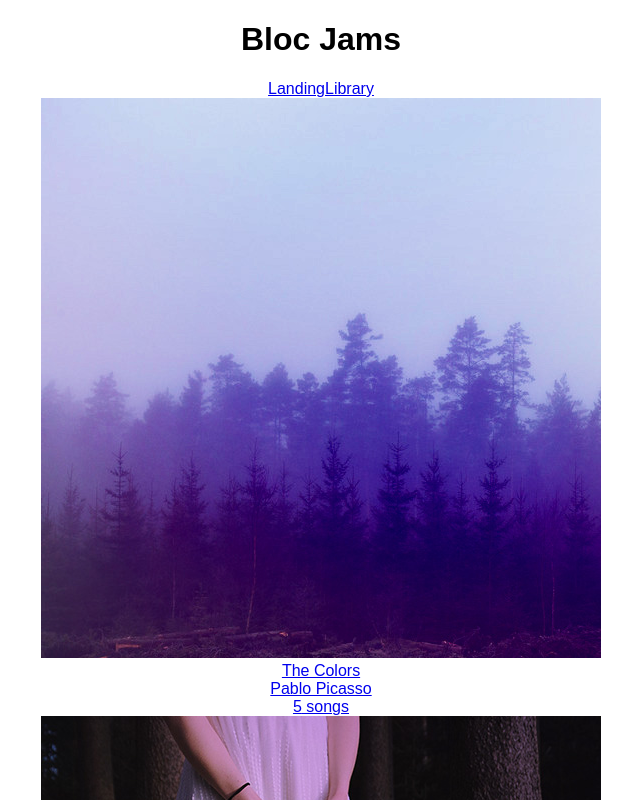
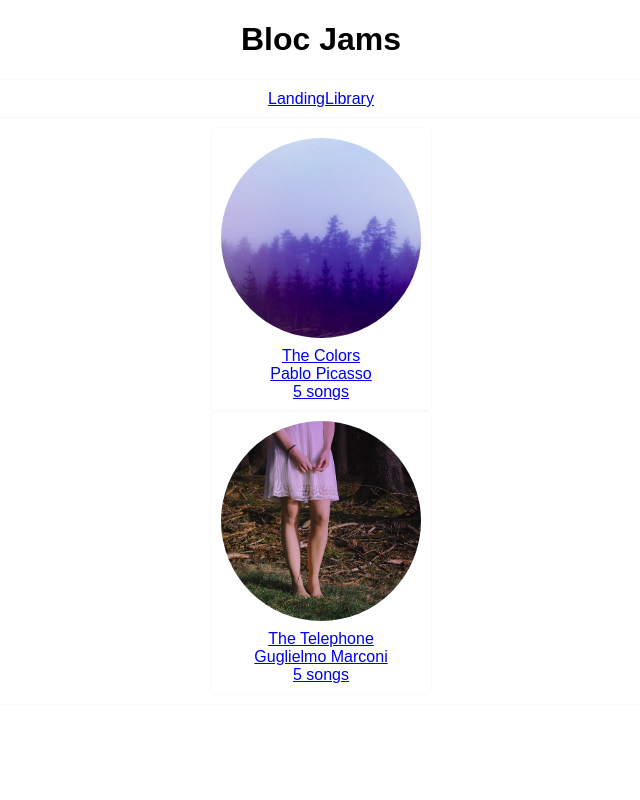
Before and after one commit to coachroe/bloc-jams-react, a React (Create React App) app: page /library in a window 1280 px wide. Shown: the top 800 px of the page, without its empty margins (319-959 px from the left). Built offline with nearby package versions, Linux system fonts and the light colour scheme.

Commit message:
Checkpoint 10 Styling: completed

```diff
--- a/package.json
+++ b/package.json
@@ -6,7 +6,8 @@
     "react": "^16.3.2",
     "react-dom": "^16.3.2",
     "react-router-dom": "^4.2.2",
-    "react-scripts": "1.1.4"
+    "react-scripts": "1.1.4",
+    "styled-components": "^3.3.3"
   },
   "scripts": {
     "start": "react-scripts start",
--- a/src/App.js
+++ b/src/App.js
@@ -4,6 +4,7 @@ import './App.css';
 import Landing from './components/Landing';
 import Library from './components/Library';
 import Album from './components/Album';
+import styled from 'styled-components';
 
 class App extends Component {
   render() {
@@ -12,10 +13,12 @@ class App extends Component {
         <header>
           <h1>Bloc Jams</h1>
         </header>
-          <nav>
-            <Link to='/'>Landing</Link>
-            <Link to='/library'>Library</Link>
-          </nav>
+          <NavStyles>
+            <nav>
+              <Link to='/'>Landing</Link>
+              <Link to='/library'>Library</Link>
+            </nav>
+          </NavStyles>
         <main>
           <Route exact path="/" component={Landing} />
           <Route path="/library" component={Library} />
@@ -26,4 +29,18 @@ class App extends Component {
   }
 }
 
+const NavStyles = styled.div`
+  display: grid;
+  place-content: center;
+  position: relative;
+  border-radius: 5px;
+  padding: 10px;
+  outline: 1px solid #fafafa;
+  transition: outline ease-in 0.2s;
+  &:hover,
+  &:focus {
+    outline: 1px solid #eaeaea;
+  }
+`;
+
 export default App;
--- a/src/components/Album.js
+++ b/src/components/Album.js
@@ -1,6 +1,7 @@
 import React, { Component } from 'react';
 import albumData from './../data/albums';
 import PlayerBar from './PlayerBar';
+import styled from 'styled-components';
 
 class Album extends Component {
   constructor(props) {
@@ -116,8 +117,9 @@ class Album extends Component {
   render() {
     return (
       <section className="album">
+        <AlbumWrapper>
           <section id="album-info">
-          <img id="album-cover-art" src={this.state.album.albumCover} alt={this.state.album.title}/>
+            <AlbumImage id="album-cover-art" src={this.state.album.albumCover} alt={this.state.album.title}/>
             <div className="album-details">
               <h1 id="album-title">{this.state.album.title}</h1>
               <h2 className="artist">{this.state.album.artist}</h2>
@@ -154,6 +156,8 @@ class Album extends Component {
             }
             </tbody>
           </table>
+        </AlbumWrapper>
+        <PlayerBarWrapper>
           <PlayerBar
              isPlaying={this.state.isPlaying}
              currentSong={this.state.currentSong}
@@ -166,9 +170,45 @@ class Album extends Component {
              handleTimeChange={(e) => this.handleTimeChange(e)}
              handleVolumeChange={(e) => this.handleVolumeChange(e)}
            />
+        </PlayerBarWrapper>
       </section>
     );
   }
 }
 
+const AlbumWrapper = styled.div`
+  display: grid;
+  place-content: center;
+  position: relative;
+  border-radius: 5px;
+  padding: 10px;
+  outline: 1px solid #fafafa;
+  transition: outline ease-in 0.2s;
+  &:hover,
+  &:focus {
+    outline: 1px solid #eaeaea;
+  }
+`;
+
+const PlayerBarWrapper = styled.div`
+  display: grid;
+  place-content: center;
+  position: relative;
+  border-radius: 5px;
+  padding: 10px;
+  outline: 1px solid #fafafa;
+  transition: outline ease-in 0.2s;
+`;
+
+const AlbumImage = styled.img`
+  height: auto;
+  min-height: 200px;
+  max-height: 200px;
+  width: auto;
+  min-width: 150px;
+  max-width: 200px;
+  align-self: center;
+  margin-bottom: 5px;
+`;
+
 export default Album;
--- a/src/components/Landing.js
+++ b/src/components/Landing.js
@@ -1,6 +1,8 @@
 import React from 'react';
+import styled from 'styled-components';
 
 const Landing = () => (
+  <LandingWrapper>
     <section className="landing">
         <h1 className="hero-title">Turn the music up!</h1>
       <section className="selling-points">
@@ -18,6 +20,21 @@ const Landing = () => (
         </div>
       </section>
     </section>
+  </LandingWrapper>
 );
 
+const LandingWrapper = styled.div`
+  display: grid;
+  place-content: center;
+  position: relative;
+  border-radius: 5px;
+  padding: 10px;
+  outline: 1px solid #fafafa;
+  transition: outline ease-in 0.2s;
+  &:hover,
+  &:focus {
+    outline: 1px solid #eaeaea;
+  }
+`;
+
 export default Landing;
--- a/src/components/Library.js
+++ b/src/components/Library.js
@@ -1,6 +1,7 @@
 import React, { Component } from 'react';
 import { Link } from 'react-router-dom';
 import albumData from './../data/albums';
+import styled from 'styled-components';
 
 class Library extends Component {
   constructor(props) {
@@ -10,20 +11,64 @@ class Library extends Component {
 
   render() {
     return (
+      <LibraryWrapper>
         <section className="library">
           {
             this.state.albums.map( (album, index) =>
+              <AlbumWrapper>
                 <Link to={`/album/${album.slug}`} key={index}>
-              <img src={album.albumCover} alt={album.title} />
+                  <AlbumImage src={album.albumCover} alt={album.title} />
                   <div>{album.title}</div>
                   <div>{album.artist}</div>
                   <div>{album.songs.length} songs</div>
                 </Link>
+              </AlbumWrapper>
             )
           }
         </section>
+      </LibraryWrapper>
     );
   }
 }
 
+const LibraryWrapper = styled.div`
+  display: grid;
+  place-content: center;
+  position: relative;
+  border-radius: 5px;
+  padding: 10px;
+  outline: 1px solid #fafafa;
+  transition: outline ease-in 0.2s;
+  &:hover,
+  &:focus {
+    outline: 1px solid #eaeaea;
+  }
+`;
+
+const AlbumWrapper = styled.div`
+  display: grid;
+  place-content: center;
+  position: relative;
+  border-radius: 5px;
+  padding: 10px;
+  outline: 1px solid #fafafa;
+  transition: outline ease-in 0.2s;
+  &:hover,
+  &:focus {
+    outline: 1px solid #eaeaea;
+  }
+`;
+
+const AlbumImage = styled.img`
+  height: auto;
+  min-height: 200px;
+  max-height: 200px;
+  width: auto;
+  min-width: 150px;
+  max-width: 200px;
+  border-radius: 50%;
+  align-self: center;
+  margin-bottom: 5px;
+`;
+
 export default Library;
--- a/src/components/PlayerBar.js
+++ b/src/components/PlayerBar.js
@@ -16,7 +16,6 @@ class PlayerBar extends Component {
           </button>
         </section>
         <section id="time-control">
-          <div className="current-time">{this.props.currentTime}</div>
           <input
             type="range"
             className="seek-bar"
@@ -26,6 +25,7 @@ class PlayerBar extends Component {
             step="0.01"
             onChange={this.props.handleTimeChange}
           />
+          <div className="current-time">{this.props.currentTime}</div> of
           <div className="total-time">{this.props.duration}</div>
         </section>
         <section id="volume-control">
```
Also changed, not shown: 1 other file (tests, documents, lock files or other folders). Lines whose indentation alone changed are shown as unchanged.
